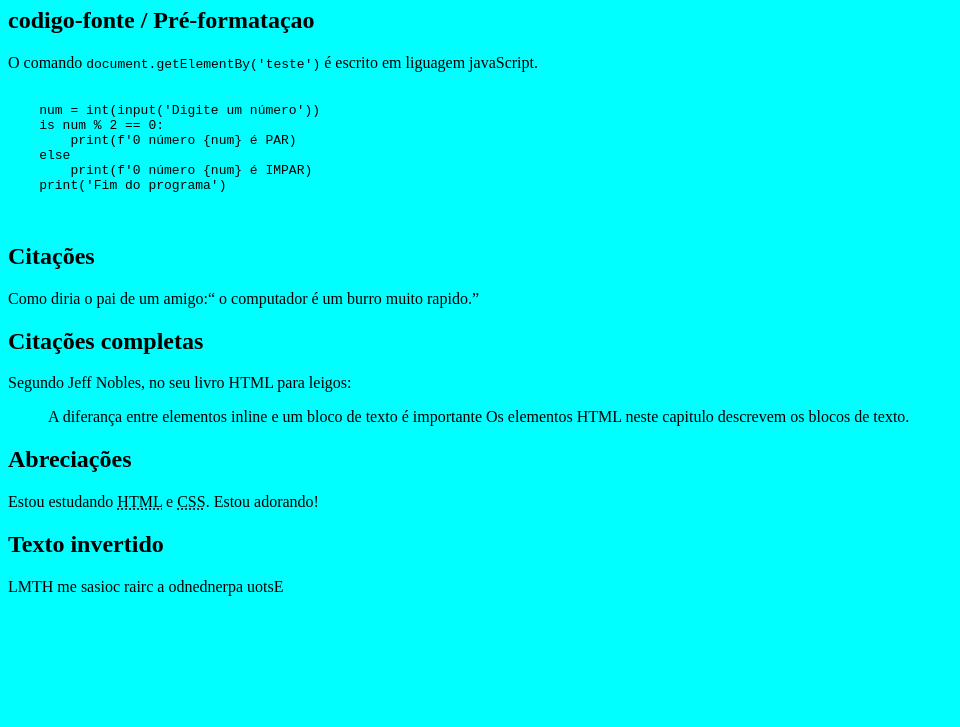
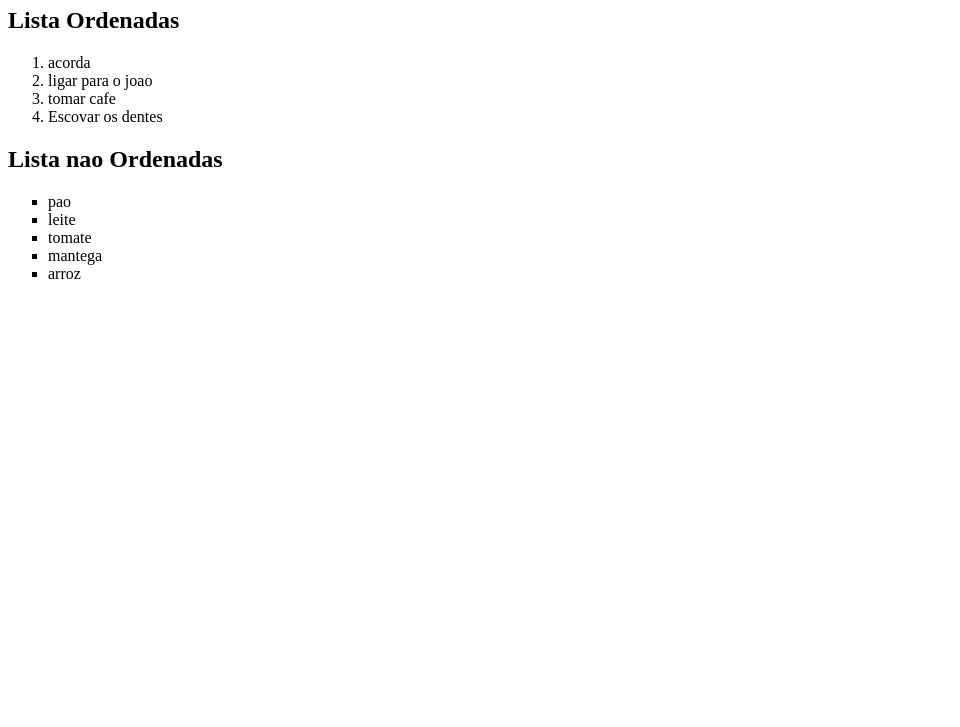
Before and after one commit to thiagobrlima/html, a plain HTML site: page EXERCICIOS/ex009/index.html in a window 1280 px wide. Shown: the part 73-800 px from the top of the page, without its empty margins (0-960 px from the left). Drawn offline with Linux system fonts and the light colour scheme.

Commit message:
adicinando novo arquivo

```diff
--- a/EXERCICIOS/ex009/index.html
+++ b/EXERCICIOS/ex009/index.html
@@ -4,33 +4,24 @@
     <meta charset="UTF-8">
     <meta http-equiv="X-UA-Compatible" content="IE=edge">
     <meta name="viewport" content="width=device-width, initial-scale=1.0">
-    <title>Outras formataçoes</title>
-    <link rel="stylesheet" href="style.css">
+    <title>Lista</title>
 </head>
 <body>
-    <h1>Outras formataçoes</h1>
-    <h2>codigo-fonte / Pré-formataçao</h2>
-    <p>O comando <code>document.getElementBy('teste')</code> é escrito em liguagem javaScript.</p>
-    <pre>
-        <code>
-    num = int(input('Digite um número'))
-    is num % 2 == 0:
-        print(f'0 número {num} é PAR)
-    else
-        print(f'0 número {num} é IMPAR)
-    print('Fim do programa')
-        </code>
-    </pre>
-    <h2>Citações</h2>
-    <p>Como diria o pai de um amigo:<q> o computador é um burro muito rapido.</q></p>
-    <h2>Citações completas</h2>
-    <p>Segundo Jeff Nobles, no seu livro HTML para leigos:</p>
-    <blockquote cite="https://www.google.com.br/books/edition/Raggett_on_HTML_4/tE4PAQAAMAAJ?hl=en&gbpv=1&bsq=html&dq=html&printsec=frontcover">
-        A diferança entre elementos inline e um bloco de texto é importante Os elementos HTML neste capitulo descrevem os blocos de texto.
-    </blockquote>
-    <h2>Abreciações</h2>
-    <p>Estou estudando <abbr title="hyperText Markup Language">HTML</abbr> e <abbr title="cascandimg Style Sheets">CSS</abbr>. Estou adorando!</p>
-    <h2>Texto invertido</h2>
-    <p><bdo dir="rtl">Estou aprendendo a criar coisas em HTML</bdo></p>
+    <h1>Trabalho com Lista</h1>
+    <h2>Lista Ordenadas</h2>
+    <ol type="1   ">
+        <li>acorda</li>
+        <li>ligar para o joao</li>
+        <li>tomar cafe</li>
+        <li>Escovar os dentes</li>
+    </ol>
+    <h2>Lista nao Ordenadas</h2>
+    <ul type="square" >
+        <li>pao</li>
+        <li>leite</li>
+        <li>tomate</li>
+        <li>mantega</li>
+        <li>arroz</li>
+    </ul>
 </body>
 </html>
```
Also changed, not shown: EXERCICIOS/ex008b/index.html (added, +36 -0 lines), EXERCICIOS/ex008b/style.css (renamed from EXERCICIOS/ex009/style.css).
